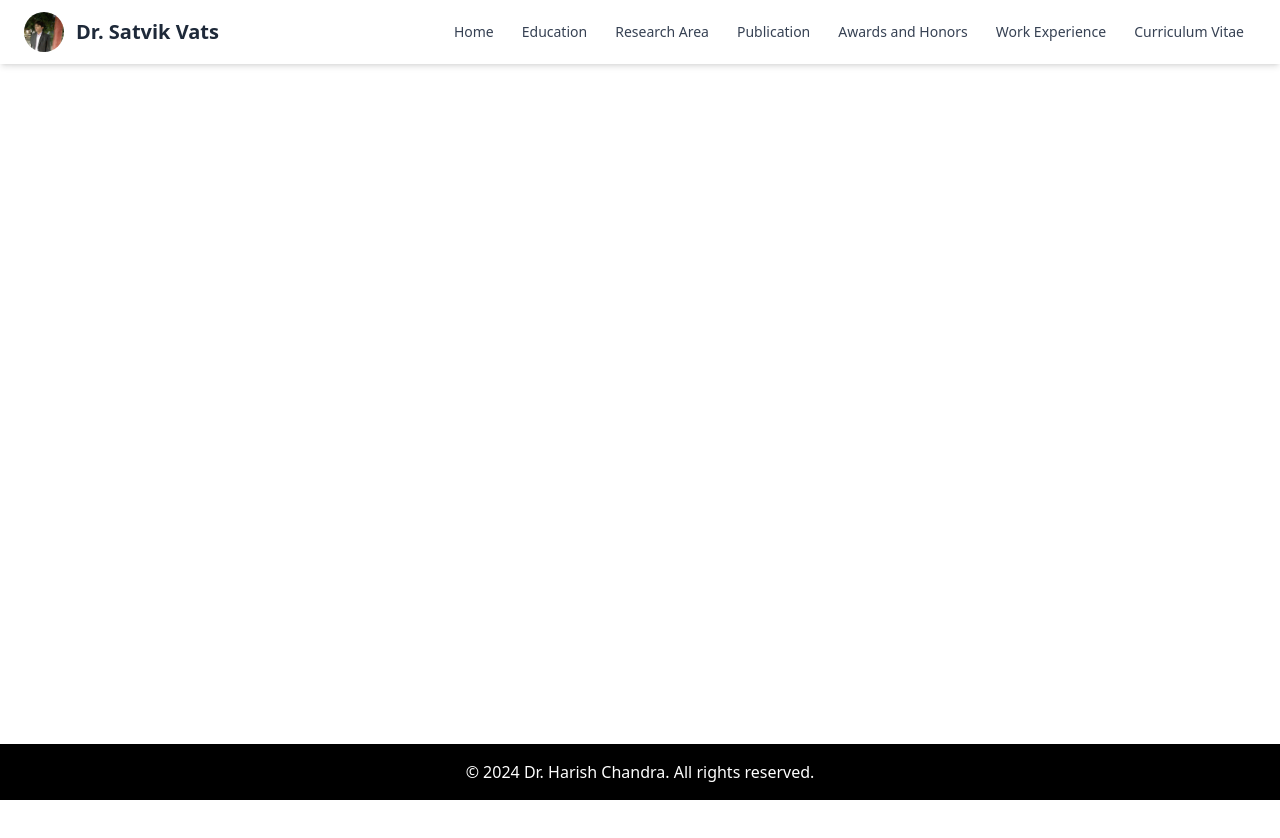
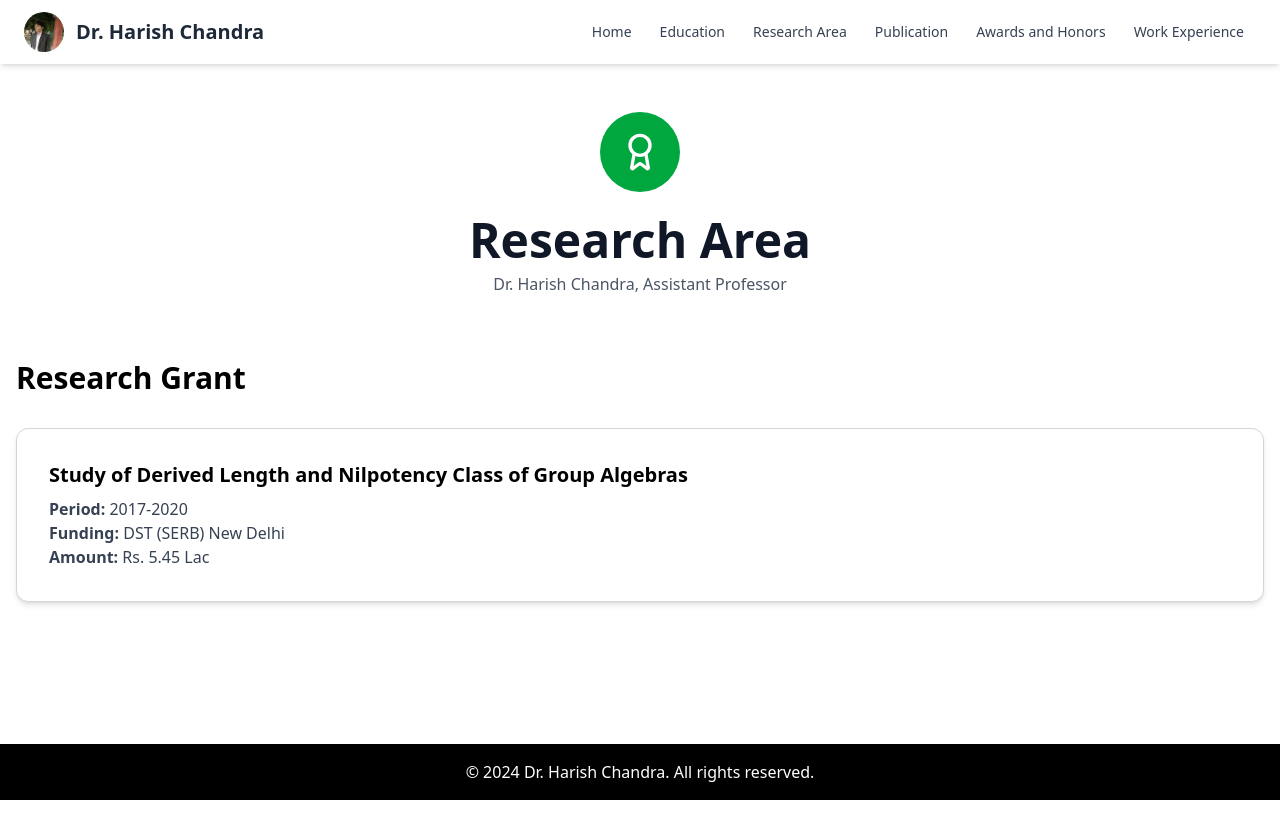
Before and after one commit to Gssprincesahu/Harishchandra, a React app in the folder frontend/: page /research-area in a window 1280 px wide. Shown: the top 838 px of the page. Before the commit the page ends 800 px from the top, so only its background shows below. Built offline with nearby package versions, Linux system fonts and the light colour scheme; the HTML template or start-up script is replaced by a standard one.

Commit message:
reasearch area

```diff
--- a/frontend/src/App.jsx
+++ b/frontend/src/App.jsx
@@ -5,6 +5,7 @@ import Footer from "./NavFoot/Footer.jsx";
 import HomePage from "./WebPages/HomePage/HomePage.jsx";
 import EducationPage from "./WebPages/EducationPage/EducationPage.jsx";
 import AwardAndHonour from "./WebPages/AwardAndHonour/AwardAndHonour.jsx";
+import ResearchArea from "./WebPages/ResearchArea/ResearchArea.jsx";
 
 function App() {
   return (
@@ -17,6 +18,7 @@ function App() {
           <Route path="/" element={<HomePage />} />
           <Route path="/education" element={<EducationPage />} />
           <Route path="/awards-and-honors" element={<AwardAndHonour />} />
+          <Route path="/research-area" element={<ResearchArea />} />
         </Routes>
       </div>
 
--- a/frontend/src/NavFoot/Navbar.jsx
+++ b/frontend/src/NavFoot/Navbar.jsx
@@ -12,7 +12,7 @@ export default function Navbar() {
     { name: "Publication", path: "/publication" },
     { name: "Awards and Honors", path: "/awards-and-honors" },
     { name: "Work Experience", path: "/work-experience" },
-    { name: "Curriculum Vitae", path: "/cv" },
+    // { name: "Curriculum Vitae", path: "/cv" },
   ];
 
   useEffect(() => {
@@ -34,7 +34,7 @@ export default function Navbar() {
               />
             </div>
             <span className="text-xl font-semibold text-gray-800 whitespace-nowrap">
-              Dr. Satvik Vats
+              Dr. Harish Chandra
             </span>
           </div>
 
--- a/frontend/src/WebPages/AwardAndHonour/AwardAndHonour.jsx
+++ b/frontend/src/WebPages/AwardAndHonour/AwardAndHonour.jsx
@@ -63,12 +63,7 @@ function AwardAndHonour() {
     },
   ];
 
-  const researchProject = {
-    title: "Study of Derived Length and Nilpotency Class of Group Algebras",
-    funding: "DST (SERB) New Delhi",
-    period: "2017-2020",
-    amount: "Rs. 5.45 Lac",
-  };
+
 
   return (
     <div className="min-h-screen mb-16">
@@ -136,22 +131,7 @@ function AwardAndHonour() {
           </div>
         </section>
 
-        {/* Research Grant */}
-        <section className="mb-12">
-          <h2 className="text-3xl font-bold mb-8">Research Grant</h2>
-          <div className="bg-white rounded-xl p-8 shadow-md border border-gray-300">
-            <h3 className="text-xl font-bold mb-2">{researchProject.title}</h3>
-            <p className="text-gray-700">
-              <b>Period:</b> {researchProject.period}
-            </p>
-            <p className="text-gray-700">
-              <b>Funding:</b> {researchProject.funding}
-            </p>
-            <p className="text-gray-700">
-              <b>Amount:</b> {researchProject.amount}
-            </p>
-          </div>
-        </section>
+
 
         {/* MOOC */}
         <section>
--- a/frontend/src/WebPages/ResearchArea/ResearchArea.jsx
+++ b/frontend/src/WebPages/ResearchArea/ResearchArea.jsx
@@ -1,3 +1,56 @@
+import {
+  Award,
+  Trophy,
+  BookOpen,
+  GraduationCap,
+  Star,
+  Medal,
+} from "lucide-react";
+
 export default function ResearchArea() {
+  const researchProject = {
+    title: "Study of Derived Length and Nilpotency Class of Group Algebras",
+    funding: "DST (SERB) New Delhi",
+    period: "2017-2020",
+    amount: "Rs. 5.45 Lac",
+  };
 
+  return (
+    <>
+      <div className="min-h-screen mb-16">
+        <div className="max-w-7xl mx-auto px-4 py-12">
+          {/* Header */}
+          <div className="text-center mb-16">
+            <div className="inline-flex items-center justify-center w-20 h-20 bg-green-600 rounded-full mb-6">
+              <Award className="w-10 h-10 text-white" />
+            </div>
+            <h1 className="text-5xl font-bold text-gray-900 mb-2">
+              Research Area
+            </h1>
+            <p className="text-gray-600">
+              Dr. Harish Chandra, Assistant Professor
+            </p>
+          </div>
+          {/* Research Grant */}
+          <section className="mb-12">
+            <h2 className="text-3xl font-bold mb-8">Research Grant</h2>
+            <div className="bg-white rounded-xl p-8 shadow-md border border-gray-300">
+              <h3 className="text-xl font-bold mb-2">
+                {researchProject.title}
+              </h3>
+              <p className="text-gray-700">
+                <b>Period:</b> {researchProject.period}
+              </p>
+              <p className="text-gray-700">
+                <b>Funding:</b> {researchProject.funding}
+              </p>
+              <p className="text-gray-700">
+                <b>Amount:</b> {researchProject.amount}
+              </p>
+            </div>
+          </section>
+        </div>
+      </div>
+    </>
+  );
 }
```
